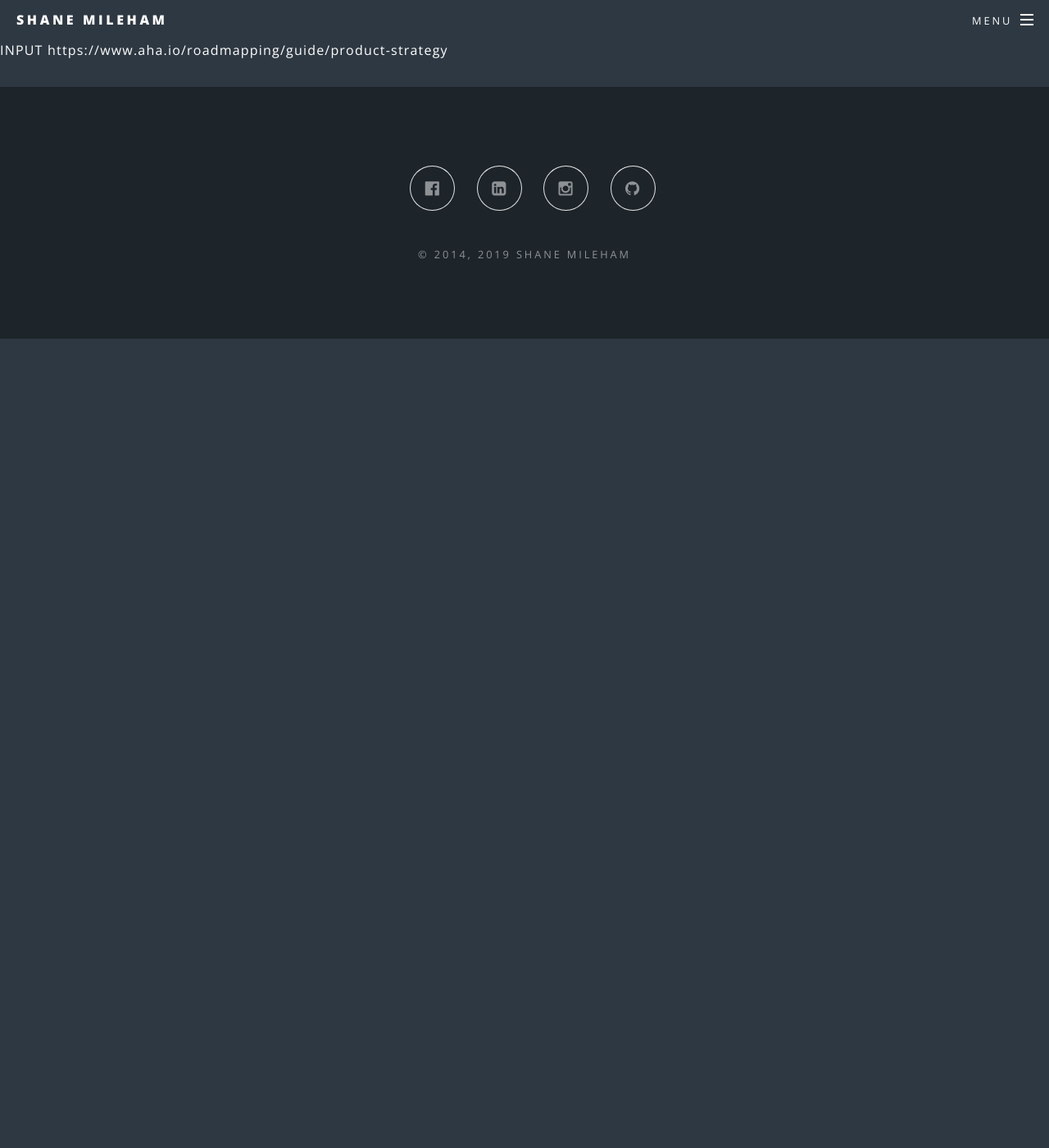
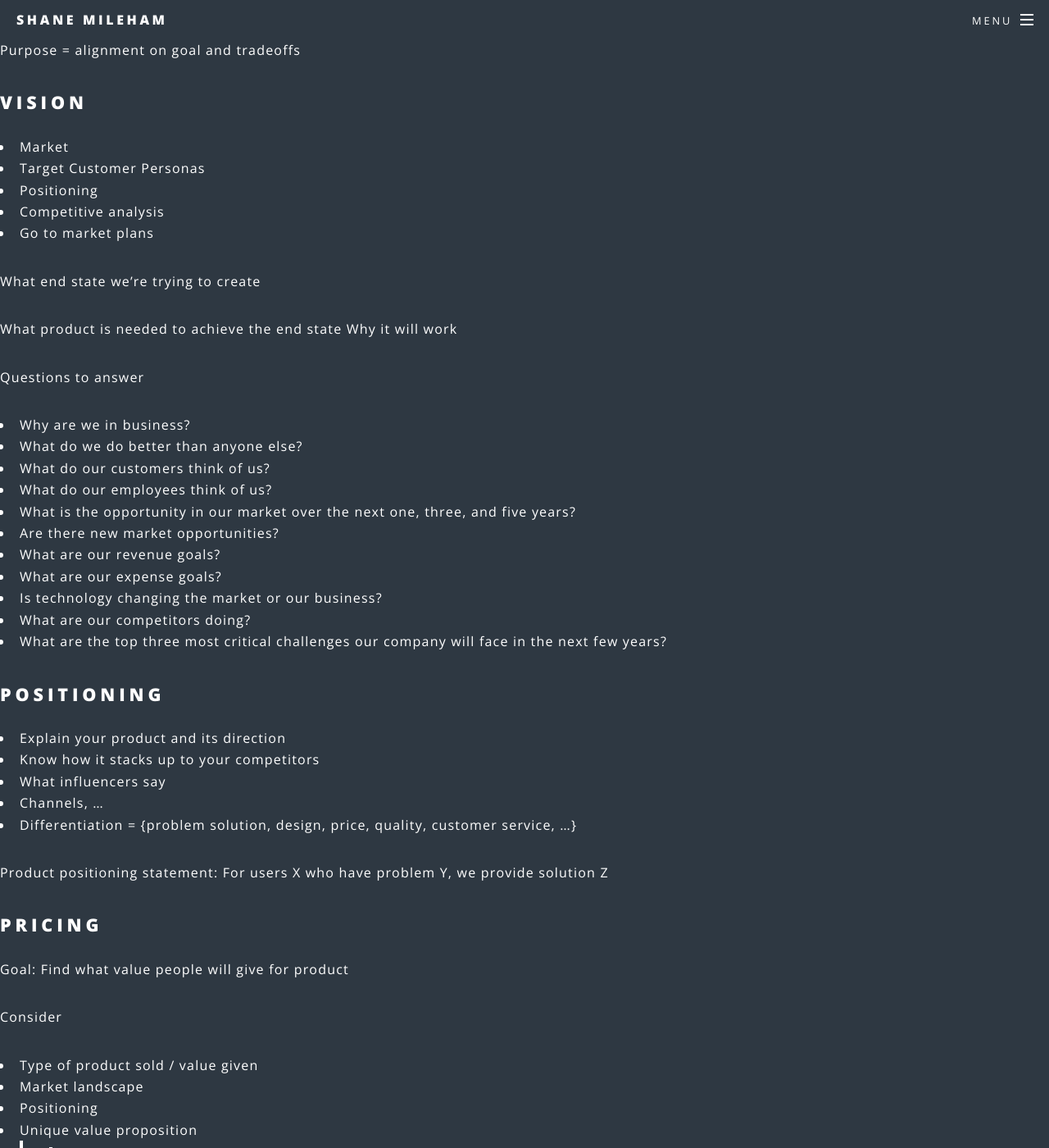
Before and after one commit to shanemileham/shanemileham.github.io, a Jekyll site: the page built from _kb/professional/product/strategy.md, in a window 1280 px wide and 1400 px high. Shown: the whole window at 82% size. Built offline with Jekyll 4.4.1, drawn with Linux system fonts in a browser that asks for light colours; comment, search, counter and statistics services are not loaded; some of the changed text lies outside the part shown.

Commit message:
Inputted general notes on product strategy

```diff
--- a/_kb/professional/product/strategy.md
+++ b/_kb/professional/product/strategy.md
@@ -2,4 +2,85 @@
 title: Product Strategy
 ---
 
-INPUT https://www.aha.io/roadmapping/guide/product-strategy
+Purpose = alignment on goal and tradeoffs
+
+## Vision
+- Market
+- Target Customer Personas
+- Positioning
+- Competitive analysis
+- Go to market plans
+
+What end state we're trying to create
+
+What product is needed to achieve the end state
+Why it will work
+
+Questions to answer
+- Why are we in business?
+- What do we do better than anyone else?
+- What do our customers think of us?
+- What do our employees think of us?
+- What is the opportunity in our market over the next one, three, and five years?
+- Are there new market opportunities?
+- What are our revenue goals?
+- What are our expense goals?
+- Is technology changing the market or our business?
+- What are our competitors doing?
+- What are the top three most critical challenges our company will face in the next few years?
+
+## Positioning
+- Explain your product and its direction
+- Know how it stacks up to your competitors
+- What influencers say
+- Channels, ...
+- Differentiation = {problem solution, design, price, quality, customer service, ...}
+
+Product positioning statement: For users X who have problem Y, we provide solution Z
+
+## Pricing
+Goal: Find what value people will give for product
+
+Consider
+- Type of product sold / value given
+- Market landscape
+- Positioning
+- Unique value proposition
+- >> Demand
+- Cost of goods sold (COGS)
+- Psychology of customers
+
+Pricing models
+- One time
+- Subscription
+- Freemium
+
+## Competitor Research
+- What other companies are solving the same problem (indirect competitor) / providing the same solution (direct competitor)?
+- Are my target customers getting what they need?
+
+For competitors look at
+- Vision
+- Strengths
+- Problem being solved
+- Personas
+- Positioning
+- Market
+
+"What's your single biggest advantage that you can offer customers in your target market?"
+
+## Personas
+Goal = empathize with customers
+
+Answers questions like
+- "Why are we prioritizing this idea?"
+- "Why is this feature being shipped as part of this release?"
+
+Help with
+- Understand customers
+- Propose solutions
+- Give human faces to customer groups
+
+Attributes = {name, education, experience, influence, product knowledge, likes, dislikes, problems, goals, responsibilities, challenges, skills, trusts information from, ...}
+
+can create multiple
```
Also changed, not shown: _kb/professional/management/okrs.md (renamed from _kb/professional/management/okr.md, +1 -1 lines).
